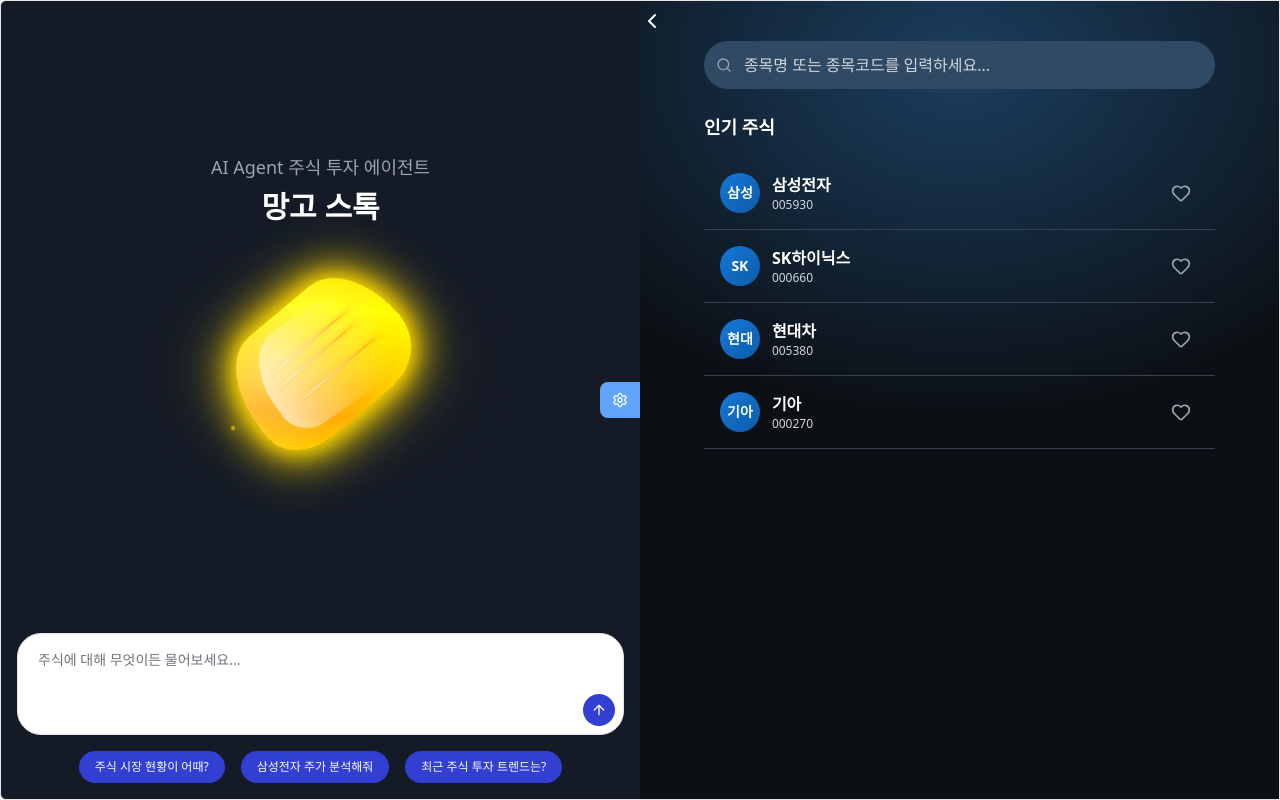
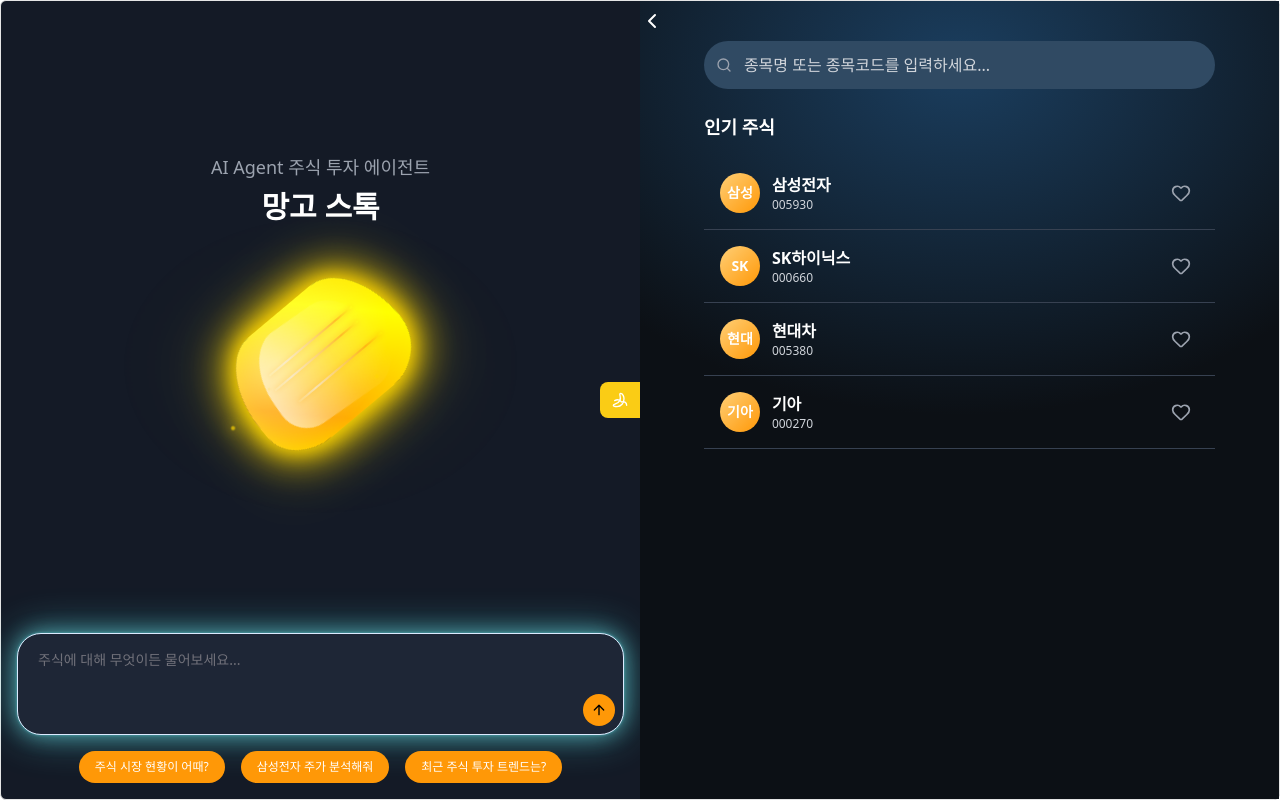
Before and after one commit to miachoidev/mango-stock-monorepo, a Next.js app in the folder client/: page /stock/stock-data in a window 1280 px wide. Built offline with nearby package versions, Linux system fonts and the light colour scheme.

Commit message:
fix : design 색상 수정

```diff
--- a/client/src/app/chat/app-render.tsx
+++ b/client/src/app/chat/app-render.tsx
@@ -31,14 +31,8 @@ export default function AppRender({
 }: {
   sessionId?: string;
 }) {
-  const {
-    messages,
-    isStreaming,
-    setPrompt,
-    streamResponse,
-    isFirstResponse,
-    prompt,
-  } = useChat(initialSessionId);
+  const { messages, isStreaming, setPrompt, streamResponse, prompt } =
+    useChat(initialSessionId);
 
   const containerRef = useRef<HTMLDivElement>(null);
   const bottomRef = useRef<HTMLDivElement>(null);
@@ -79,18 +73,18 @@ export default function AppRender({
               }
             >
               <div
-                className={cn("max-w-[85%] flex-1 sm:max-w-[75%]", {
+                className={cn("max-w-[95%] flex-1", {
                   "justify-end text-end": !isAssistant,
                 })}
               >
                 {isAssistant ? (
-                  <div className="bg-muted text-foreground prose rounded-lg border px-3 py-2">
-                    <Markdown className={"space-y-4"}>
-                      {message.content}
+                  <div className="text-foreground prose rounded-lg px-3 py-2">
+                    <Markdown className={"space-y-4 text-white"}>
+                      {message.content + message.content + message.content}
                     </Markdown>
                   </div>
                 ) : (
-                  <MessageContent className="bg-primary text-primary-foreground inline-flex text-start">
+                  <MessageContent className="bg-[#fdbe02] text-black inline-flex text-start rounded-3xl">
                     {message.content}
                   </MessageContent>
                 )}
@@ -118,7 +112,11 @@ export default function AppRender({
         value={prompt}
         onValueChange={setPrompt}
         onSubmit={() => streamResponse(prompt)}
-        className="w-full max-w-(--breakpoint-md)"
+        className="w-full max-w-(--breakpoint-md) bg-[#1E2636] text-white border-blue-100"
+        style={{
+          boxShadow:
+            "0 0 3px #6df9fe75, 0 0 20px #75d6da86, 0 0 40px #57f9ff7a",
+        }}
       >
         <PromptInputTextarea placeholder="주식에 대해 무엇이든 물어보세요..." />
 
@@ -129,23 +127,27 @@ export default function AppRender({
             <Button
               variant="default"
               size="icon"
-              className="h-8 w-8 rounded-full bg-[#313fd3]"
+              className="h-8 w-8 rounded-full bg-[#ff9807] hover:bg-[#ff9807]/80"
               onClick={() => streamResponse(prompt)}
             >
-              {isStreaming ? <SquareIcon /> : <ArrowUpIcon />}
+              {isStreaming ? (
+                <SquareIcon className="text-black" />
+              ) : (
+                <ArrowUpIcon className="text-black" />
+              )}
             </Button>
           </PromptInputAction>
         </PromptInputActions>
       </Input>
 
       {/*Chat suggestions*/}
-      {!isFirstResponse && (
+      {!messages.length && (
         <div className="flex flex-wrap gap-4">
           {chatSuggestions.map((suggestion: string, key: number) => (
             <div
               key={key}
               onClick={() => setPrompt(suggestion)}
-              className="bg-[#313fd3] px-4 py-2 rounded-full text-xs font-medium text-white cursor-pointer hover:bg-[#313fd3]/80"
+              className="bg-[#ff9807] px-4 py-2 rounded-full text-xs font-medium text-white cursor-pointer hover:bg-[#ff9807]/80"
             >
               {suggestion}
             </div>
--- a/client/src/app/stock/layout.tsx
+++ b/client/src/app/stock/layout.tsx
@@ -1,6 +1,6 @@
 "use client";
 import React, { useState } from "react";
-import { ChevronLeft, Settings } from "lucide-react";
+import { ChevronLeft, LucideBanana, MapPinIcon, Settings } from "lucide-react";
 import { cn } from "@/lib/utils";
 import { Button } from "@/components/ui/button";
 import ChatMain from "@/components/chat/chat-main";
@@ -31,10 +31,10 @@ export default function ChatLayout({
         )}
       >
         <Button
-          className="absolute top-1/2 -translate-y-1/2 -left-10 cursor-pointer bg-blue-400 hover:bg-blue-500 rounded-l-lg rounded-r-none"
+          className="absolute top-1/2 -translate-y-1/2 -left-10 cursor-pointer bg-yellow-400 hover:bg-yellow-500 rounded-l-lg rounded-r-none"
           onClick={() => setStockOpen(!stockOpen)}
         >
-          <Settings className="text-white" />
+          <LucideBanana className="text-white" />
         </Button>
 
         <div
--- a/client/src/app/stock/page.tsx
+++ b/client/src/app/stock/page.tsx
@@ -23,9 +23,7 @@ const Main = () => {
     <div className="h-full flex flex-col relative">
       {/* 헤더 섹션 */}
       <div className="flex justify-between pb-6 px-6">
-        <div className="text-xl font-bold text-white">
-          허들러 주식 투자 에이전트
-        </div>
+        <div className="text-3xl font-bold text-[#ffcd48]">망고 스톡</div>
         <Button
           variant="ghost"
           onClick={handleLogin}
@@ -103,7 +101,7 @@ const MainItem3 = () => {
       </div>
       <div className="text-sm text-gray-400 mt-6">AI Agent 추천 종목</div>
 
-      <Button className="w-full mt-4 bg-gradient-to-r from-[#fa6eff] to-[#313fd3] rounded-full hover:bg-gradient-to-r hover:from-[#fa6eff]/80 hover:to-[#313fd3]/80">
+      <Button className="w-full mt-4 bg-gradient-to-r from-[#fdbe02] to-[#d14808] rounded-full hover:bg-gradient-to-r hover:from-[#fdbe02]/80 hover:to-[#d14808]/80">
         추천 받기
       </Button>
     </div>
--- a/client/src/app/stock/stock-data/page.tsx
+++ b/client/src/app/stock/stock-data/page.tsx
@@ -1,12 +1,13 @@
 "use client";
 
-import React, { useState, useEffect } from "react";
+import React, { useState } from "react";
 import { STOCK_DATA_API } from "@/utils/api/stock-data";
 import { Button } from "@/components/ui/button";
-import { Heart, HeartIcon, Search } from "lucide-react";
-import { WISHLIST_API } from "@/utils/api/wishlist.api";
+import { Search } from "lucide-react";
+
 import { StockItem } from "@/types/stock";
 import { StockDataItem } from "@/components/stock/stock-data-item";
+import { useRouter } from "next/navigation";
 
 const StockData = () => {
   const [searchTerm, setSearchTerm] = useState("");
@@ -57,11 +58,12 @@ const StockData = () => {
 
   const totalPages = Math.ceil(totalCount / itemsPerPage);
 
+  const router = useRouter();
   const handleStockClick = (stock: StockItem) => {
     // Next.js 라우터를 사용하여 페이지 이동
-    window.location.href = `/stock/stock-detail?code=${
-      stock.code
-    }&name=${encodeURIComponent(stock.name)}`;
+    router.push(
+      `/stock/detail?code=${stock.code}&name=${encodeURIComponent(stock.name)}`
+    );
   };
 
   const famousStock = [
--- a/client/src/components/page/holding/holding-list.tsx
+++ b/client/src/components/page/holding/holding-list.tsx
@@ -211,7 +211,7 @@ const HoldingItem = ({ stock, onClick }: HoldingItemProps) => {
       className="bg-[#19212A] rounded-xl p-4 hover:shadow-md cursor-pointer hover:scale-[1.01] flex items-center"
     >
       <div className="w-10 h-10 mr-5">
-        <div className="w-10 h-10 flex items-center justify-center text-sm font-semibold rounded-full text-white bg-gradient-to-r from-blue-500 to-[#0e5ba8]">
+        <div className="w-10 h-10 flex items-center justify-center text-sm font-semibold rounded-full text-white bg-gradient-to-r from-[#f6b36f] to-[#ff9807]">
           {stock.name.slice(0, 2)}
         </div>
       </div>
--- a/client/src/components/stock/stock-data-item.tsx
+++ b/client/src/components/stock/stock-data-item.tsx
@@ -35,7 +35,7 @@ export const StockDataItem = ({
       onClick={() => handleStockClick(stock)}
     >
       <div className="flex items-center gap-3">
-        <div className="w-10 h-10 bg-gradient-to-br from-[#1578D8] to-[#0e5ba8] rounded-full flex items-center justify-center text-white font-bold text-sm">
+        <div className="w-10 h-10 bg-gradient-to-br from-[#ffcf76] to-[#ff9807] rounded-full flex items-center justify-center text-white font-bold text-sm">
           {stock.name.slice(0, 2)}
         </div>
         <div>
@@ -55,11 +55,11 @@ export const StockDataItem = ({
       >
         {liked ? (
           <HeartIcon
-            fill="#4096ff"
-            className="w-5 h-5 cursor-pointer text-blue-400"
+            fill="#d14808"
+            className="w-5 h-5 cursor-pointer text-[#d14808]"
           />
         ) : (
-          <Heart className="w-5 h-5 cursor-pointer text-gray-400 hover:text-blue-400 transition-colors" />
+          <Heart className="w-5 h-5 cursor-pointer text-gray-400 hover:text-[#d14808] transition-colors" />
         )}
       </div>
     </div>
--- a/client/src/components/ui/custom/prompt/input.tsx
+++ b/client/src/components/ui/custom/prompt/input.tsx
@@ -50,6 +50,7 @@ type PromptInputProps = {
   onSubmit?: () => void;
   children: React.ReactNode;
   className?: string;
+  style?: React.CSSProperties;
 };
 
 function Input({
@@ -60,6 +61,7 @@ function Input({
   onValueChange,
   onSubmit,
   children,
+  style,
 }: PromptInputProps) {
   const [internalValue, setInternalValue] = useState(value || "");
 
@@ -84,6 +86,7 @@ function Input({
             "border-input bg-background rounded-3xl border p-2 shadow-xs",
             className
           )}
+          style={style}
         >
           {children}
         </div>
--- a/client/src/components/ui/custom/prompt/message.tsx
+++ b/client/src/components/ui/custom/prompt/message.tsx
@@ -27,23 +27,6 @@ export type MessageAvatarProps = {
   className?: string;
 };
 
-const MessageAvatar = ({
-  src,
-  alt,
-  fallback,
-  delayMs,
-  className,
-}: MessageAvatarProps) => {
-  return (
-    <Avatar className={cn("h-8 w-8 shrink-0", className)}>
-      <AvatarImage src={src} alt={alt} />
-      {fallback && (
-        <AvatarFallback delayMs={delayMs}>{fallback}</AvatarFallback>
-      )}
-    </Avatar>
-  );
-};
-
 export type MessageContentProps = {
   children: React.ReactNode;
   markdown?: boolean;
@@ -58,7 +41,7 @@ const MessageContent = ({
   ...props
 }: MessageContentProps) => {
   const classNames = cn(
-    "rounded-lg py-2 px-3 text-foreground bg-secondary prose break-words whitespace-normal",
+    "rounded-lg py-2 px-3 text-foreground prose break-words whitespace-normal",
     className
   );
 
@@ -117,10 +100,4 @@ const MessageAction = ({
   );
 };
 
-export {
-  Message,
-  MessageAvatar,
-  MessageContent,
-  MessageActions,
-  MessageAction,
-};
+export { Message, MessageContent, MessageActions, MessageAction };
```
